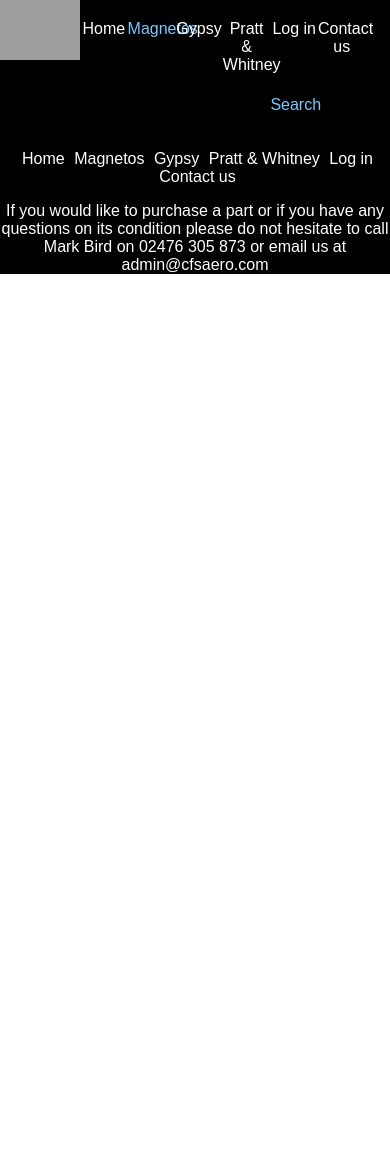
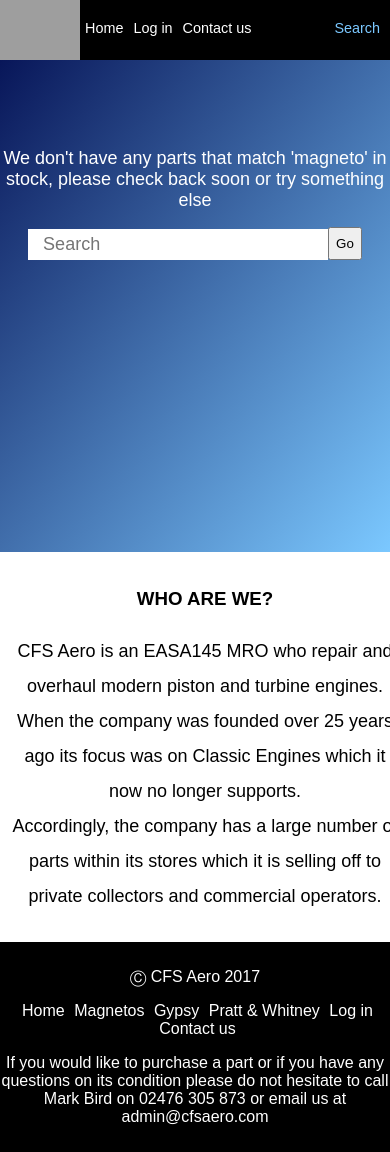
Before and after one commit to sophiadm/django-site, a Django app: page /search/?part=magneto in a window 390 px wide. Before the commit the page ends 274 px from the top, so only its background shows below. Run offline with Django 3.2, Linux system fonts and the light colour scheme; data that the repository does not hold is empty; grey boxes are pictures that could not be loaded.

Commit message:
refresh
...

```diff
--- a/planeparts/manager/templates/manager/base.html
+++ b/planeparts/manager/templates/manager/base.html
@@ -1,6 +1,11 @@
 <!doctype html>
 <html>
 <head>
+  <!--Welcome to the CFS Aero parts website.
+  I think it's pretty awesome, but I might be biased, having designed it
+  I used python and django for the backend, in case you're wondering
+  My media queries are kind of a mess, but they get the job done :)-->
+
   <title>CFS Aero Parts</title>
   <link rel="icon" href="http://www.cfsaero.com/favicon.ico">
   {% block head %}
@@ -104,12 +109,15 @@
     }
 	.contentcontainer {
 	  margin: 60px 0px 0px 0px;
+	  min-height: calc(100vh - 201px);
 	  text-align: center;
 	}
 	#footNotes {
 	  background-color: black;
 	  color: white;
-	  padding-top: 20px;
+	  padding: 10px 0px;
+	  text-align: center;
+	  width: 100%;
     }
 	.footlink {
 	  color: white;
@@ -120,6 +128,39 @@
 	  text-decoration: underline;
 	}
 
+	@media screen and (max-width: 870px){
+	  #navbar #expendables {
+	    display: none;
+	  }
+	  .navlink:nth-of-type(4) {
+	    min-width: 77px;
+	  }
+	  #searchything {
+	    float: right;
+		margin-right: 30px;
+	  }
+	}
+    @media screen and (max-width: 500px){
+	  #navbar .navlink {
+	    min-width: 0px;
+	    width: calc(25% - 20px);
+	  }
+	  #searchything {
+		margin-right: 18px;
+	  }
+	}
+    @media screen and (max-width: 400px){
+	  #navbar .navlink {
+	    font-size: 0.9em;
+		margin: 0px 5px !important;
+	    width: auto;
+	  }
+	  #searchything {
+		margin-right: 5px;
+	  }
+
+	}
+
   </style>
 </head>
 
@@ -127,9 +168,11 @@
   <nav id="navbar">
     <a href="http://cfsaero.com"><img src="https://image.ibb.co/mzxs4Q/image.png" alt="Logo"></img></a>
     <a class="navlink{% if request.path == '/' %} selected{% endif %}" href="/">Home</a>
+	<div id="expendables">
 	  <a class="navlink{% if request.GET.part == 'magneto' %} selected{% endif %}" href="/search/?part=magneto">Magnetos</a>
 	  <a class="navlink{% if request.GET.part == 'gypsy' %} selected{% endif %}" href="/search/?part=gypsy">Gypsy</a>
-	<a class="navlink{% if request.GET.part == 'pratt' %} selected{% endif %}" href="/search/?part=pratt">Pratt &amp; Whitney</a>
+	  <a class="navlink{% if request.GET.part == 'pratt' %} selected{% endif %}" href="/search/?part=pratt+whitney">Pratt &amp; Whitney</a>
+	</div>
     {% if user.is_authenticated %}
    	  <a class="navlink{% if request.path == '/admin/' %} selected{% endif %}" href="/admin">Admin</a>
       <a class="navlink" href="/logout">Logout</a>
@@ -151,11 +194,14 @@
     {% block body %}
     {% endblock %}
 
+  </div>
   <div id="footNotes">
+    <p id="copyright">&#9400; CFS Aero </p>
+
 	<a class="footlink" href="/">Home</a>
     <a class="footlink" href="/search/?part=magneto">Magnetos</a>
 	<a class="footlink" href="/search/?part=gypsy">Gypsy</a>
-	  <a class="footlink" href="/search/?part=pratt">Pratt &amp; Whitney</a>
+	<a class="footlink" href="/search/?part=pratt whitney">Pratt &amp; Whitney</a>
     {% if user.is_authenticated %}
 	  <a class="footlink" href="/admin">Admin</a>
       <a class="footlink" href="/logout">Logout</a>
@@ -167,7 +213,7 @@
 	<p>If you would like to purchase a part or if you have any questions on its condition
       please do not hesitate to call Mark Bird on 02476 305 873 or email us at admin@cfsaero.com </p>
   </div>
-  </div>
+
 
   <script>
   document.getElementById("searchything").addEventListener("mouseover", function(){
@@ -179,6 +225,9 @@
   document.getElementById("searchything").addEventListener("mouseleave", function(){
     document.getElementById("searchform").style.display = "none";
   })
+
+  var d = new Date()
+  document.getElementById("copyright").innerHTML += d.getFullYear();
   {% block script %}
   {% endblock %}
   </script>
--- a/planeparts/manager/templates/manager/error.html
+++ b/planeparts/manager/templates/manager/error.html
@@ -2,12 +2,19 @@
 
 {% block head %}
   <title>Something went wrong</title>
+
+  <style>
+    .linkhome {
+	  color: #7bc8ff;
+	}
+  </style>
 {% endblock %}
 
 {% block body %}
-  <div style="text-align: center;">
+<br>
+  <div>
     <p>{{ msg }}</p>
-    <a style="color: white;" href="/">Click here to return home</a>
+    <a class='linkhome' href="/">Click here to return home</a>
   </div>
 {% endblock %}
 
--- a/planeparts/manager/templates/manager/home.html
+++ b/planeparts/manager/templates/manager/home.html
@@ -37,14 +37,7 @@
 	.mid-font {
       font-size: 23px;
     }
-    #info {
-	  background-color: black;
-	  color: white;
-	  float: left;
-	  padding: 10px;
-	  width: 40%;
-	}
-	#info2 {
+	#info {
 	  background-color: white;
 	  color: black;
 	  float: left;
@@ -56,40 +49,35 @@
 	  float: left;
 	  width: calc(60% - 20px);
 	}
+	@media screen and (max-width: 550px){
+	  #partInput {
+	    font-size: 18px;
+		width: calc(100% - 120px);
+	  }
+	  #LeGoButton {
+	    height: 33px;
+	    top: -2px;
+	  }
+	  .mid-font {
+	    font-size: 18px;
+	  }
+	}
   </style>
 {% endblock %}
 
 {% block body %}
   <form id="myFormyThing" action="{% url 'search' %}" method="get" accept-charset="utf-8">
- 	<p class="mid-font" style="color: white;">Enter the part number you would like to locate or a relevent keyword in its description</p>
+ 	<p class="mid-font" style="color: white;">
+	  {% if msg != "dw" %}{{ msg }}<br>{% else %}Enter the part number you would like to locate or a relevent keyword in its description{% endif %}
+	</p>
 	<div style="">
       <input size="35" id="partInput" name="part" placeholder="Search" type="text"><!--
       --><button id="LeGoButton" type="submit">Go</button>
 	</div>
   </form>
 
-  <!--<div id="donthavename">
+ <div id="donthavename">
     <div id="info">
-     <h3>WHO ARE WE?</h3>
-     <p>CFS Aero is an EASA145 MRO who repair and overhaul modern piston and turbine engines.<br><br>
-     When the company was founded over 25 years ago its focus was on Classic Engines which it
-     now no longer supports.<br><br> Accordingly, the company has a large number of parts within its
-     stores which it is selling off to private collectors and commercial operators.</p>
-	</div>
-
-  <div id="parts-demo">
-  <h3>SOME SAMPLE PARTS</h3>
-  {% for part in parts %}
-    <p>{{ part.number }}-{{ part.name }}<p>
-	<p>{{ part.itemtype }}</p>
-	<p>&#163;{{ part.price }}</p>
-  {% empty %}
-    <p>We don't have anything in stock at the moment :(</p>
-  {% endfor %}
-  </div>
-  </div>-->
- <div id="donthavename">
-    <div id="info2">
       <h3>WHO ARE WE?</h3>
       <p class="mid-font">CFS Aero is an EASA145 MRO who repair and overhaul modern piston and turbine engines.<br>
       When the company was founded over 25 years ago its focus was on Classic Engines which it
--- a/planeparts/manager/templates/manager/new_part.html
+++ b/planeparts/manager/templates/manager/new_part.html
@@ -4,8 +4,9 @@
     <title>Edit or Add</title>
     <meta name="description" content="Edit a part">
 {% endblock %}
+
 {% block body %}
-  <div style="position: absolute">
+  <div>
     <h1>New part</h1>
     <form method="POST" class="post-form">{% csrf_token %}
       {{ form.as_p }}
--- a/planeparts/manager/urls.py
+++ b/planeparts/manager/urls.py
@@ -8,7 +8,8 @@ urlpatterns = [
     url(r'^search/', views.search_parts, name='search'),
     #url(r'^contact/', views.contact, name='contact'),
     url(r'^new/$', views.new_type, name='new_type'),
-    url(r'^parts/([0-9]+)/$', views.part_detail, name='part_detail'),
-    url(r'^parts/([0-9]+)/edit/$', views.edit_type, name='edit_type'),
-    url(r'^parts/([0-9]+)/remove/$', views.delete_type, name='delete_type'),
+    url(r'^parts/(.*)/$', views.part_detail, name='part_detail'),
+    url(r'^parts/(.*)/edit/$', views.edit_type, name='edit_type'),
+    url(r'^parts/(.*)/remove/$', views.delete_type, name='delete_type'),
+    url(r'^.*/$', views.no_match)
 ]
--- a/planeparts/manager/views.py
+++ b/planeparts/manager/views.py
@@ -20,8 +20,7 @@ def filter_match(request, function, search_):
         return "no match"
 
 def home(request): #Gets list of all posts for homepage
-    parts = find(number=2)
-    return render(request, 'manager/home.html',{'parts': parts})
+    return render(request, 'manager/home.html',{'msg': 'dw'})
 
 #This function is hideous
 #Have fun debugging :)
@@ -29,7 +28,7 @@ def home(request): #Gets list of all posts for homepage
 def search_parts(request):
     Search = request.GET.get('part').lower()
     if not Search:
-        return render(request, 'manager/error.html', {'msg': "Please enter a query"})
+        return render(request, 'manager/home.html', {'msg': "Please enter a query"})
 
     if PartType.objects.filter(number=Search): #if matches number
         return redirect('/parts/' + Search)
@@ -44,8 +43,8 @@ def search_parts(request):
     find_my_results = [
         lambda x: Search in [x.itemtype.lower(), x.name.lower()],
         lambda x: Search in (x.name + x.description).lower(),
-        lambda x: all(word.lower() in x.name + x.description + x.itemtype + x.condition for word in split),
-        lambda x: any(word.lower() in x.name + x.description + x.itemtype + x.condition for word in split),
+        lambda x: all(word in (x.name + x.description + x.itemtype + x.condition).lower() for word in split),
+        lambda x: any(word in (x.name + x.description + x.itemtype + x.condition).lower() for word in split),
     ]
 
     for func in find_my_results:
@@ -53,7 +52,7 @@ def search_parts(request):
         if matches != "no match":
             return matches
 
-    return render(request, 'manager/error.html', {'msg': "We don't have that part in stock, please check back soon :)"})
+    return render(request, 'manager/home.html', {'msg': "We don't have any parts that match '" + Search + "' in stock, please check back soon or try something else"})
 
 def admin(request):
     if request.user.is_authenticated():
@@ -64,9 +63,12 @@ def admin(request):
         return render(request, 'registration/login.html')
 
 def part_detail(request, part_num):
-    part = PartType.objects.filter(number=part_num)[0]
-    if part:
+    try:
+        part = PartType.objects.filter(number=part_num)[0]
         return render(request, 'manager/part.html', {'type': part})
+
+    except IndexError:
+        no_match(request)
 
 @login_required
 def new_type(request):
@@ -101,21 +103,8 @@ def edit_type(request, part_num):
 def delete_type(request, part_num):
     part = get_object_or_404(PartType, number=part_num)
     part.delete()
-    return redirect('home')
+    return redirect('admin')
 
-"""
-@login_required
-def post_edit(request, pk):
-    post = get_object_or_404(Post, pk=pk)
-    if request.method == "POST":
-        form = PostForm(request.POST, instance=post)
-        if form.is_valid():
-            post = form.save(commit=False)
-            post.author = request.user
-            post.published_date = timezone.now()
-            post.save()
-            return redirect('post_detail', pk=post.pk)
-    else:
-        form = PostForm(instance=post)
-    return render(request, 'blog/post_edit.html', {'form': form})
-"""
+
+def no_match(request):
+    return render(request, 'manager/error.html', {'msg': "The page you're looking for doesn't exist"})
```
Also changed, not shown: planeparts/manager/templates/manager/part.html (+29 -7 lines), planeparts/manager/templates/manager/part_list.html (+4 -5 lines), planeparts/manager/templates/registration/admin.html (+10 -2 lines). Lines whose indentation alone changed are shown as unchanged.
